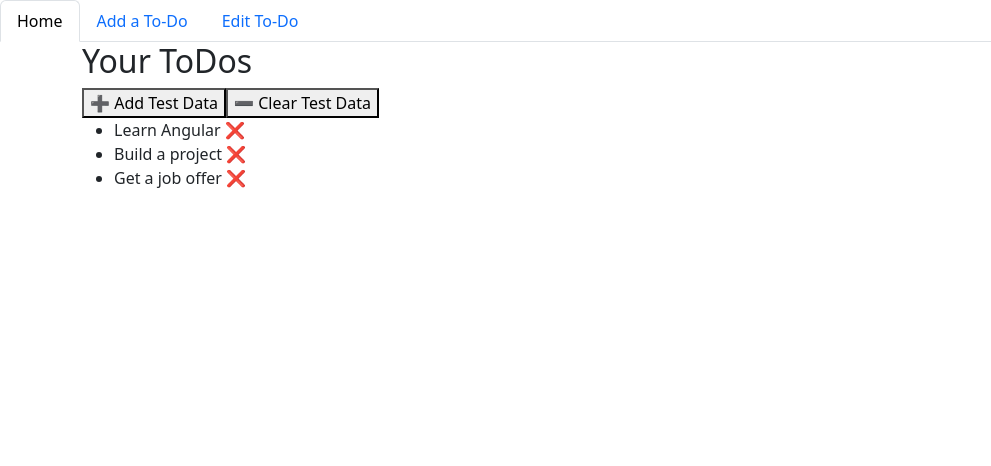
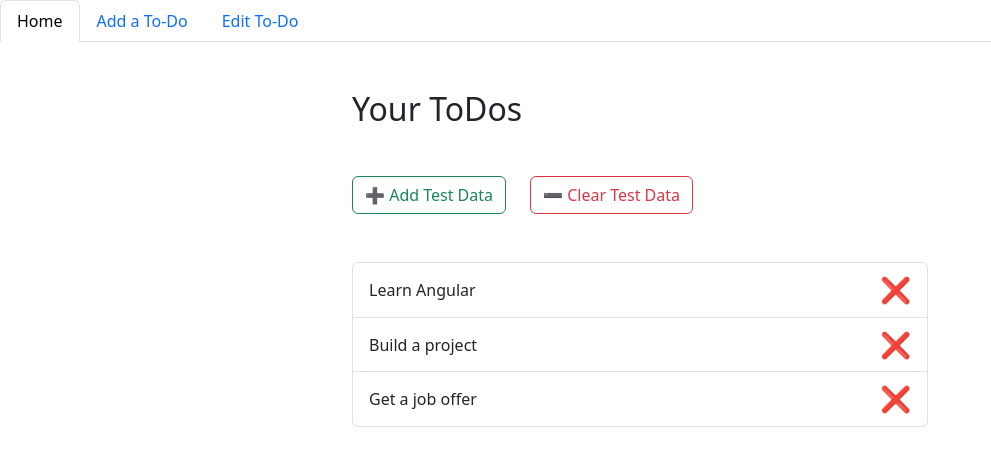
Before and after one commit to szludora/To-Do-List-with-angular, an Angular app: page / in a window 1280 px wide. Both pictures are taken after a click on the button "➕ Add Test Data". Shown: the top 466 px of the page, without its empty margins (0-991 px from the left). Built offline with nearby package versions, Linux system fonts and the light colour scheme.

Commit message:
add styling and different looks for done tasks

```diff
--- a/src/app/add-todo/add-todo.component.css
+++ b/src/app/add-todo/add-todo.component.css
@@ -0,0 +1,8 @@
+.content{
+    max-width: 600px;
+}
+
+form{
+    border: 1px solid rgb(140, 140, 140);
+    padding: 5rem;
+}
--- a/src/app/add-todo/add-todo.component.html
+++ b/src/app/add-todo/add-todo.component.html
@@ -1,6 +1,7 @@
-<p>Add a new To-Do</p>
-<form #todoForm="ngForm" (ngSubmit)="onSubmit()">
-    <div class="mb-3">
+<div class="container w-50 m-auto content">
+  <h2 class="mt-5 mb-5">Add a new To-Do</h2>
+  <form #todoForm="ngForm" (ngSubmit)="onSubmit()">
+    <div class="mb-5">
       <label for="task" class="form-label">New Task</label>
       <input
         type="text"
@@ -11,5 +12,6 @@
         required
       />
     </div>
-    <button type="submit" class="btn btn-primary">Add Task</button>
+    <button type="submit" class="btn btn-outline-primary">Add Task</button>
   </form>
+</div>
--- a/src/app/app.component.css
+++ b/src/app/app.component.css
@@ -0,0 +1,3 @@
+*{
+    box-sizing: border-box;
+}
--- a/src/app/edit-todo/edit-todo.component.css
+++ b/src/app/edit-todo/edit-todo.component.css
@@ -0,0 +1,19 @@
+
+.large-checkbox {
+    width: 25px;
+    height: 25px;
+    margin: 0;
+}
+
+.modify button{
+  width: 80px;
+}
+
+input{
+  padding: 0;
+  margin: 0;
+}
+
+.content{
+  max-width: 600px;
+}
--- a/src/app/edit-todo/edit-todo.component.html
+++ b/src/app/edit-todo/edit-todo.component.html
@@ -1,21 +1,58 @@
-<ul>
-  <li *ngFor="let todo of todos; let i = index">
-    <span>{{ todo.desc }}</span>
+<div class="container w-50 m-auto content">
+  <h2 class="mt-5 mb-5">Edit Tasks</h2>
+  <button (click)="checkAll()" class="btn btn-outline-primary">
+    Check All
+  </button>
+  <ul class="list-group list-group-light list-group-small mt-5">
+    <li
+      class="list-group-item d-flex align-items-center p-3"
+      *ngFor="let todo of todos; let i = index"
+    >
+      <span *ngIf="editingIndex !== i" class="flex-grow-1">{{
+        todo.desc
+      }}</span>
 
+      <input
+        *ngIf="editingIndex === i"
+        [(ngModel)]="editedTodo"
+        class="flex-grow-1 me-5 p-2 m-0"
+      />
+
+      <div
+        class="modify justify-content-between d-flex gap-3"
+        *ngIf="editingIndex === i"
+      >
+        <button (click)="saveEdit()" class="btn btn-outline-success">
+          Save
+        </button>
+        <button (click)="cancelEdit()" class="btn btn-outline-secondary">
+          Cancel
+        </button>
+      </div>
+
+      <div
+        class="modify justify-content-between d-flex gap-3"
+        *ngIf="editingIndex !== i"
+      >
+        <button
+          class="btn btn-outline-danger"
+          (click)="delete(i)"
+          [style.visibility]="todo.status ? 'hidden' : 'visible'"
+        >
+          Delete
+        </button>
+        <button class="btn btn-outline-primary" (click)="startEditing(i)">
+          Edit
+        </button>
+      </div>
       <input
         (click)="changeStatus(i)"
         mdbCheckbox
-      class="form-check-input"
+        class="form-check-input large-checkbox d-flex align-self-center ms-4"
         type="checkbox"
         value=""
         [checked]="todo.status"
       />
-
-    <input *ngIf="editingIndex === i" [(ngModel)]="editedTodo" />
-
-    <button  *ngIf="todo.status === false" (click)="delete(i)">Delete</button>
-    <button *ngIf="editingIndex !== i" (click)="startEditing(i)">Edit</button>
-    <button *ngIf="editingIndex === i" (click)="saveEdit()">Save</button>
-    <button *ngIf="editingIndex === i" (click)="cancelEdit()">Cancel</button>
     </li>
   </ul>
+</div>
--- a/src/app/edit-todo/edit-todo.component.ts
+++ b/src/app/edit-todo/edit-todo.component.ts
@@ -16,6 +16,8 @@
   todos: { desc: string; status: boolean }[] = [];
   editedTodo: string = '';
   editingIndex: number | null = null;
+
+  prevStatus = false;
 
   ngOnInit() {
     this.loadTodos();
@@ -45,7 +47,7 @@
   }
 
   delete(index: number): void {
-    if(this.todos[index].status === false){
+    if (this.todos[index].status === false) {
       if (confirm('Are you sure you want to delete this to-do?')) {
         this.todos.splice(index, 1);
         this.localStorageService.setItem('todos', this.todos);
@@ -57,4 +59,14 @@
     this.todos[key].status = !this.todos[key].status;
     this.localStorageService.setItem('todos', this.todos);
   }
+
+  checkAll() {
+    for (let todo of this.todos) {
+      todo.status = !this.prevStatus;
+    }
+    this.prevStatus = !this.prevStatus;
+    this.localStorageService.setItem('todos', this.todos);
+    console.log(this.prevStatus);
+
+  }
 }
--- a/src/app/home/home.component.css
+++ b/src/app/home/home.component.css
@@ -0,0 +1,8 @@
+.large-status {
+  margin: 0;
+  font-size: 25px;
+}
+
+.content{
+  max-width: 600px;
+}
--- a/src/app/home/home.component.html
+++ b/src/app/home/home.component.html
@@ -1,13 +1,27 @@
-<div class="container">
-  <h2>Your ToDos</h2>
+<div class="container w-50 m-auto content">
+  <h2 class="mt-5 mb-5">Your ToDos</h2>
 
-  <button (click)="addTestData()">➕ Add Test Data</button>
-  <button (click)="clearTestData()">➖ Clear Test Data</button>
+  <div class="buttons d-flex gap-4">
+    <button class="btn btn-outline-success" (click)="addTestData()">
+      ➕ Add Test Data
+    </button>
+    <button class="btn btn-outline-danger" (click)="clearTestData()">
+      ➖ Clear Test Data
+    </button>
+  </div>
 
-  <ul>
-    <li *ngFor="let todo of todos">
-      {{ todo.desc }}
-      {{ todo.status ? "✅" : "❌" }}
+  <ul class="list-group list-group-light list-group-small mt-5">
+    <li
+      *ngFor="let todo of todos; let i = index"
+      [ngStyle]="stylesMap[i]"
+      class="list-group-item d-flex justify-content-between align-items-center"
+    >
+      <div>
+        {{ todo.desc }}
+      </div>
+      <div class="large-status">
+        {{ todo.status ? "✅" : "❌" }}
+      </div>
     </li>
   </ul>
 </div>
--- a/src/app/home/home.component.ts
+++ b/src/app/home/home.component.ts
@@ -17,6 +17,21 @@
     'Get a job offer',
   ];
 
+  stylesMap: { [key: number]: { color: string; 'background-color': string } } =
+    {};
+
+  styles = [
+    { color: 'black', bg: 'white' },
+    { color: 'black', bg: '#B4FFF9' },
+    { color: 'black', bg: '#FFF5BF' },
+    { color: 'black', bg: '#D2DEFF' },
+    { color: 'black', bg: '#D7FFDA' },
+    { color: 'black', bg: '#FFC7DA' },
+    { color: 'black', bg: '#FFCDB4' },
+    { color: 'black', bg: '#FFF1E4' },
+    { color: 'black', bg: '#F7E0FF' },
+  ];
+
   testTodos = [
     { desc: 'Learn Angular', status: false },
     { desc: 'Build a project', status: false },
@@ -31,6 +46,28 @@
 
   loadTodos() {
     this.todos = this.localStorageService.getAllItems().map((todo) => todo);
+
+    let savedStyles =
+      this.localStorageService.getItem<{ [key: number]: any }>('todoStyles') ||
+      {};
+
+    this.todos.forEach((_, index) => {
+      if (
+        (!savedStyles[index] && this.todos[index].status === true) ||
+        (savedStyles[index] &&
+          savedStyles[index].bg === 'white' &&
+          this.todos[index].status === true)
+      ) {
+        savedStyles[index] = this.getRandomStyle();
+      } else if (this.todos[index].status === false) {
+        delete savedStyles[index];
+      }
+
+      console.log(savedStyles[index]);
+    });
+
+    this.localStorageService.setItem('todoStyles', savedStyles);
+    this.stylesMap = savedStyles;
   }
 
   addTestData() {
@@ -45,4 +82,11 @@
     this.todos = [];
     this.localStorageService.clear();
   }
+
+  getRandomStyle() {
+    const randomIndex =
+      Math.floor(Math.random() * (this.styles.length - 1)) + 1;
+    const style = this.styles[randomIndex];
+    return { color: style.color, 'background-color': style.bg };
+  }
 }
```
Lines whose indentation alone changed are shown as unchanged.
